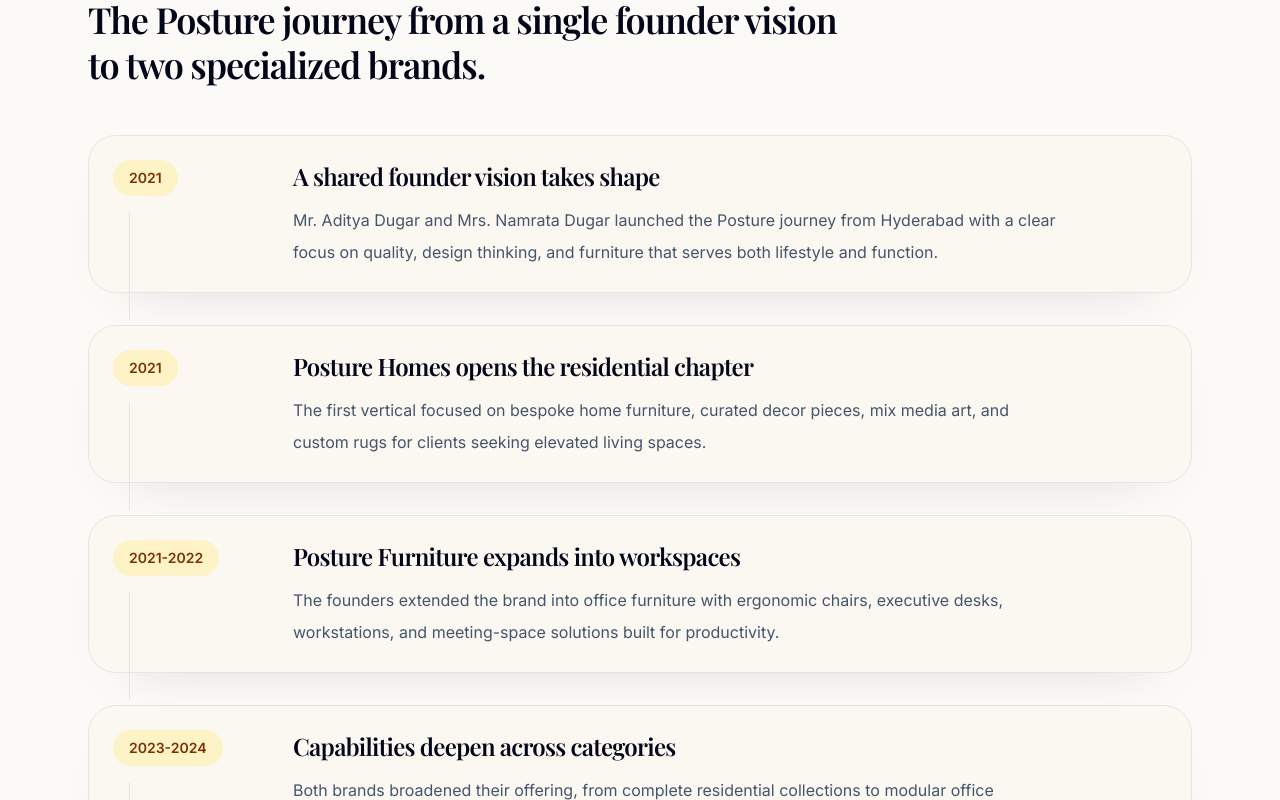
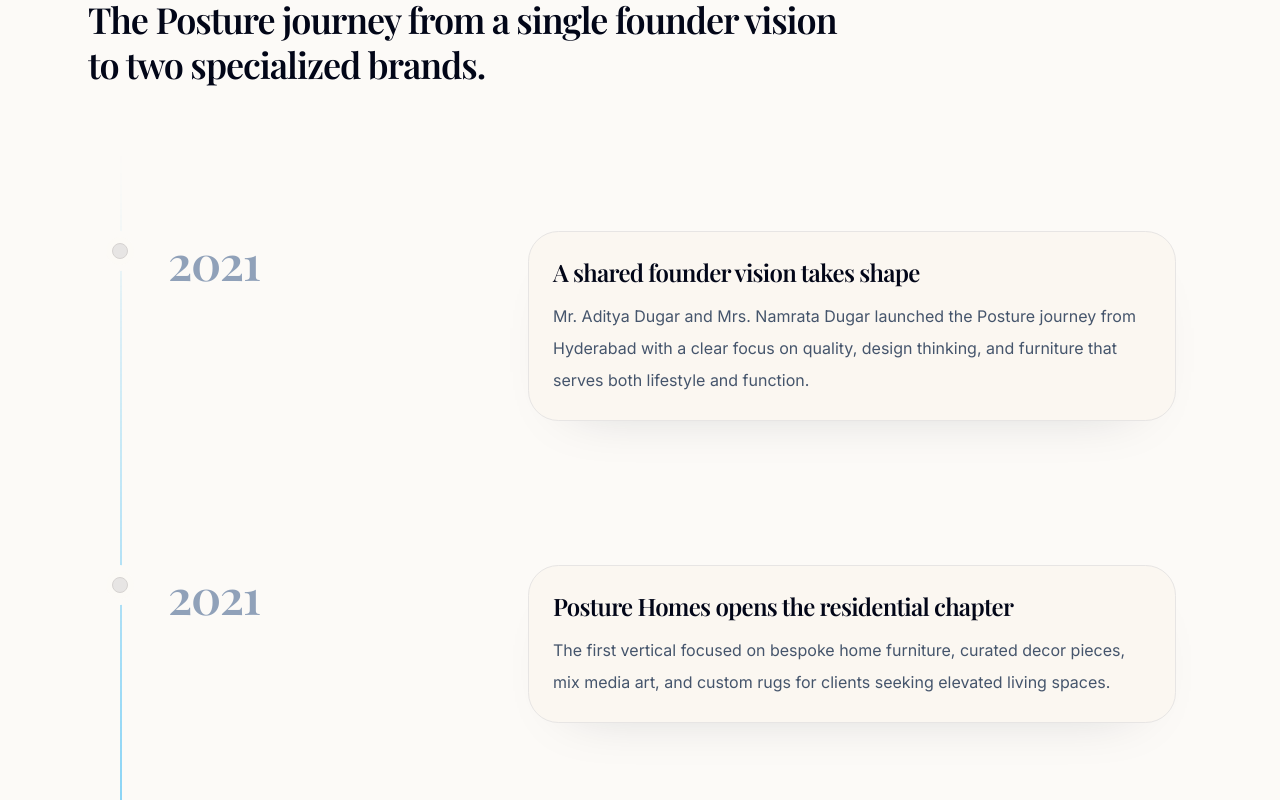
Before and after one commit to alidevep01/Posture-homes, a React (Vite) app: page /about in a window 1280 px wide. Shown: the part 3100-3900 px from the top of the page. Built offline with nearby package versions, Linux system fonts and the light colour scheme.

Commit message:
I replaced the timeline internals with the actual Aceternity-style beam logic

```diff
--- /dev/null
+++ b/src/components/Timeline.tsx
@@ -0,0 +1,117 @@
+import { motion, useScroll, useTransform } from 'framer-motion'
+import { useEffect, useRef, useState } from 'react'
+
+export type TimelineEntry = {
+  title: string
+  content: React.ReactNode
+}
+
+type TimelineProps = {
+  data: readonly TimelineEntry[]
+  className?: string
+}
+
+function Timeline({ data, className = '' }: TimelineProps) {
+  const wrapperRef = useRef<HTMLDivElement>(null)
+  const containerRef = useRef<HTMLDivElement>(null)
+  const [height, setHeight] = useState(0)
+
+  useEffect(() => {
+    if (!wrapperRef.current) {
+      return
+    }
+
+    const resizeObserver = new ResizeObserver(() => {
+      if (!wrapperRef.current) {
+        return
+      }
+
+      setHeight(wrapperRef.current.getBoundingClientRect().height)
+    })
+
+    resizeObserver.observe(wrapperRef.current)
+    setHeight(wrapperRef.current.getBoundingClientRect().height)
+
+    return () => resizeObserver.disconnect()
+  }, [])
+
+  const { scrollYProgress } = useScroll({
+    target: containerRef,
+    offset: ['start 10%', 'end 50%'],
+  })
+
+  const heightTransform = useTransform(scrollYProgress, [0, 1], [0, height])
+  const opacityTransform = useTransform(scrollYProgress, [0, 0.1], [0, 1])
+
+  return (
+    <div ref={containerRef} className={`w-full ${className}`}>
+      <div ref={wrapperRef} className="relative pb-8">
+        {data.map((entry, index) => (
+          <div
+            key={`${entry.title}-${index}`}
+            className="flex justify-start pt-10 md:gap-10 md:pt-24"
+          >
+            <div className="sticky top-28 z-30 hidden self-start md:block md:w-full md:max-w-xs lg:max-w-sm">
+              <div className="absolute left-3 flex h-10 w-10 items-center justify-center rounded-full bg-[#fcfaf7]">
+                <div className="h-4 w-4 rounded-full border border-stone-300 bg-stone-200 shadow-[0_0_0_6px_rgba(252,250,247,0.92)]" />
+              </div>
+              <div className="md:pl-20">
+                <motion.h3
+                  initial={{ opacity: 0, y: 16 }}
+                  whileInView={{ opacity: 1, y: 0 }}
+                  viewport={{ once: true, amount: 0.5 }}
+                  transition={{ duration: 0.45, ease: 'easeOut' }}
+                  className="text-3xl leading-tight text-slate-400 lg:text-5xl"
+                >
+                  {entry.title}
+                </motion.h3>
+              </div>
+            </div>
+
+            <div className="relative w-full pl-20 pr-4 md:pl-4">
+              <div className="absolute left-3 top-1.5 flex h-10 w-10 items-center justify-center rounded-full bg-[#fcfaf7] md:hidden">
+                <div className="h-4 w-4 rounded-full border border-stone-300 bg-stone-200 shadow-[0_0_0_6px_rgba(252,250,247,0.92)]" />
+              </div>
+              <div className="mb-5 md:hidden">
+                <motion.h3
+                  initial={{ opacity: 0, y: 16 }}
+                  whileInView={{ opacity: 1, y: 0 }}
+                  viewport={{ once: true, amount: 0.5 }}
+                  transition={{ duration: 0.45, ease: 'easeOut' }}
+                  className="text-2xl leading-tight text-slate-400"
+                >
+                  {entry.title}
+                </motion.h3>
+              </div>
+
+              <motion.div
+                initial={{ opacity: 0, y: 28 }}
+                whileInView={{ opacity: 1, y: 0 }}
+                viewport={{ once: true, amount: 0.2 }}
+                transition={{ duration: 0.5, ease: 'easeOut' }}
+                className="pb-6 md:pb-12"
+              >
+                {entry.content}
+              </motion.div>
+            </div>
+          </div>
+        ))}
+
+        <div
+          style={{ height: `${height}px` }}
+          className="absolute left-8 top-0 w-[2px] overflow-hidden bg-[linear-gradient(to_bottom,var(--tw-gradient-stops))] from-transparent from-[0%] via-stone-200 to-transparent to-[99%] [mask-image:linear-gradient(to_bottom,transparent_0%,black_10%,black_90%,transparent_100%)]"
+        >
+          <motion.div
+            style={{
+              height: heightTransform,
+              opacity: opacityTransform,
+            }}
+            className="absolute inset-x-0 top-0 w-[2px] rounded-full bg-gradient-to-t from-violet-500 via-sky-500 to-transparent from-[0%] via-[10%]"
+          />
+        </div>
+      </div>
+    </div>
+  )
+}
+
+export default Timeline
--- a/src/pages/AboutPage.tsx
+++ b/src/pages/AboutPage.tsx
@@ -9,6 +9,7 @@
 } from 'lucide-react'
 import { Link } from 'react-router'
 import SectionReveal from '../components/SectionReveal'
+import Timeline, { type TimelineEntry } from '../components/Timeline'
 
 const brandSections = [
   {
@@ -75,6 +76,18 @@
       'Posture Homes serves premium residential clients from Banjara Hills, while Posture Furniture serves office projects from Gachibowli, together reflecting one founder-led journey across home and workspace design.',
   },
 ] as const
+
+const timelineEntries: TimelineEntry[] = timeline.map((item) => ({
+  title: item.year,
+  content: (
+    <article className="rounded-[1.9rem] border border-stone-200 bg-[#fbf7f1] p-6 shadow-[0_24px_60px_-45px_rgba(15,23,42,0.25)]">
+      <h3 className="text-2xl text-slate-950">{item.title}</h3>
+      <p className="mt-3 text-base leading-8 text-slate-600">
+        {item.description}
+      </p>
+    </article>
+  ),
+}))
 
 function AboutPage() {
   const [hasFounderImageError, setHasFounderImageError] = useState(false)
@@ -279,29 +292,10 @@
             </h2>
           </div>
 
-          <div className="mt-12 space-y-8">
-            {timeline.map((item, index) => (
-              <div
-                key={`${item.year}-${item.title}`}
-                className="grid gap-5 rounded-[1.75rem] border border-stone-200 bg-[#fbf7f1] p-6 shadow-[0_24px_60px_-45px_rgba(15,23,42,0.25)] md:grid-cols-[160px_1fr]"
-              >
-                <div className="relative">
-                  <div className="inline-flex rounded-full bg-amber-100 px-4 py-2 text-sm font-semibold text-amber-900">
-                    {item.year}
-                  </div>
-                  {index !== timeline.length - 1 && (
-                    <div className="ml-4 mt-4 hidden h-full w-px bg-stone-200 md:block" />
-                  )}
-                </div>
-                <div>
-                  <h3 className="text-2xl text-slate-950">{item.title}</h3>
-                  <p className="mt-3 max-w-3xl text-base leading-8 text-slate-600">
-                    {item.description}
-                  </p>
-                </div>
-              </div>
-            ))}
-          </div>
+          <Timeline
+            data={timelineEntries}
+            className="mt-12"
+          />
         </div>
       </SectionReveal>
 
```
